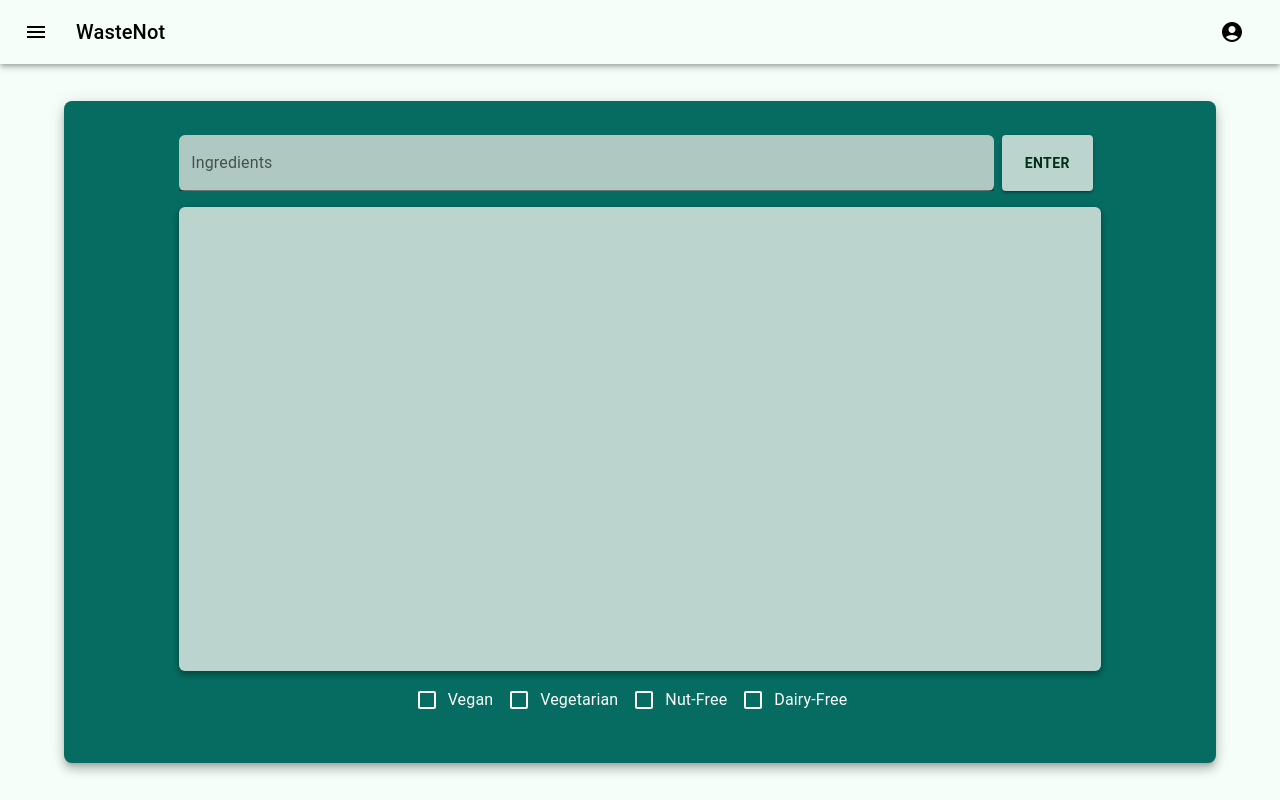
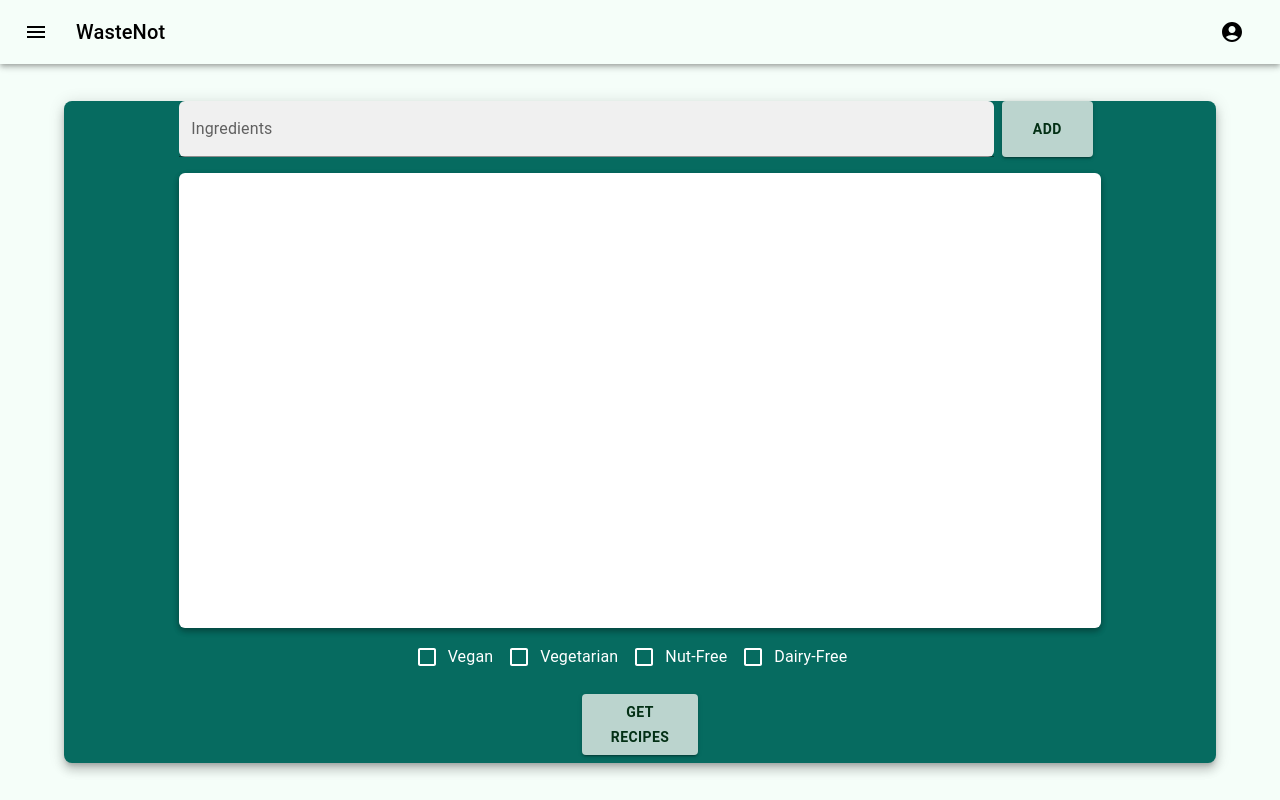
Before and after one commit to sleepingbaby/WasteNot, a React (Vite) app in the folder WasteNot/: page /ingredients in a window 1280 px wide. Built offline with nearby package versions, Linux system fonts and the light colour scheme.

Commit message:
Added 'get recipe' button on input page

```diff
--- a/WasteNot/src/pages/InputPage.jsx
+++ b/WasteNot/src/pages/InputPage.jsx
@@ -42,7 +42,7 @@ const InputPage = () => {
             variant="filled"
             sx={{
               width: "90%",
-              backgroundColor: "#bbd4ce",
+              backgroundColor: "white",
               borderRadius: "6px",
               "& label.Mui-focused": { color: "#828282" },
               "& .MuiFilledInput-underline:after": {
@@ -68,7 +68,7 @@ const InputPage = () => {
               },
             }}
           >
-            Enter
+            Add
           </Button>
         </Stack>
 
@@ -76,7 +76,7 @@ const InputPage = () => {
           height="70%"
           width="80%"
           sx={{
-            backgroundColor: "#bbd4ce",
+            backgroundColor: "white",
             borderRadius: "6px",
             boxShadow:
               "rgba(0, 0, 0, 0.16) 0px 3px 6px, rgba(0, 0, 0, 0.23) 0px 3px 6px",
@@ -106,6 +106,22 @@ const InputPage = () => {
             sx={{ color: "white" }}
           />
         </FormGroup>
+        <Button
+          variant="contained"
+          sx={{
+            backgroundColor: "#bbd4ce",
+            width: "10%",
+            color: "#033015",
+            margin: "8px",
+            fontWeight: "bolder",
+            "&:hover": {
+              backgroundColor: "#679186",
+              color: "white",
+            },
+          }}
+        >
+          Get Recipes
+        </Button>
       </Box>
     </Stack>
   );
```
